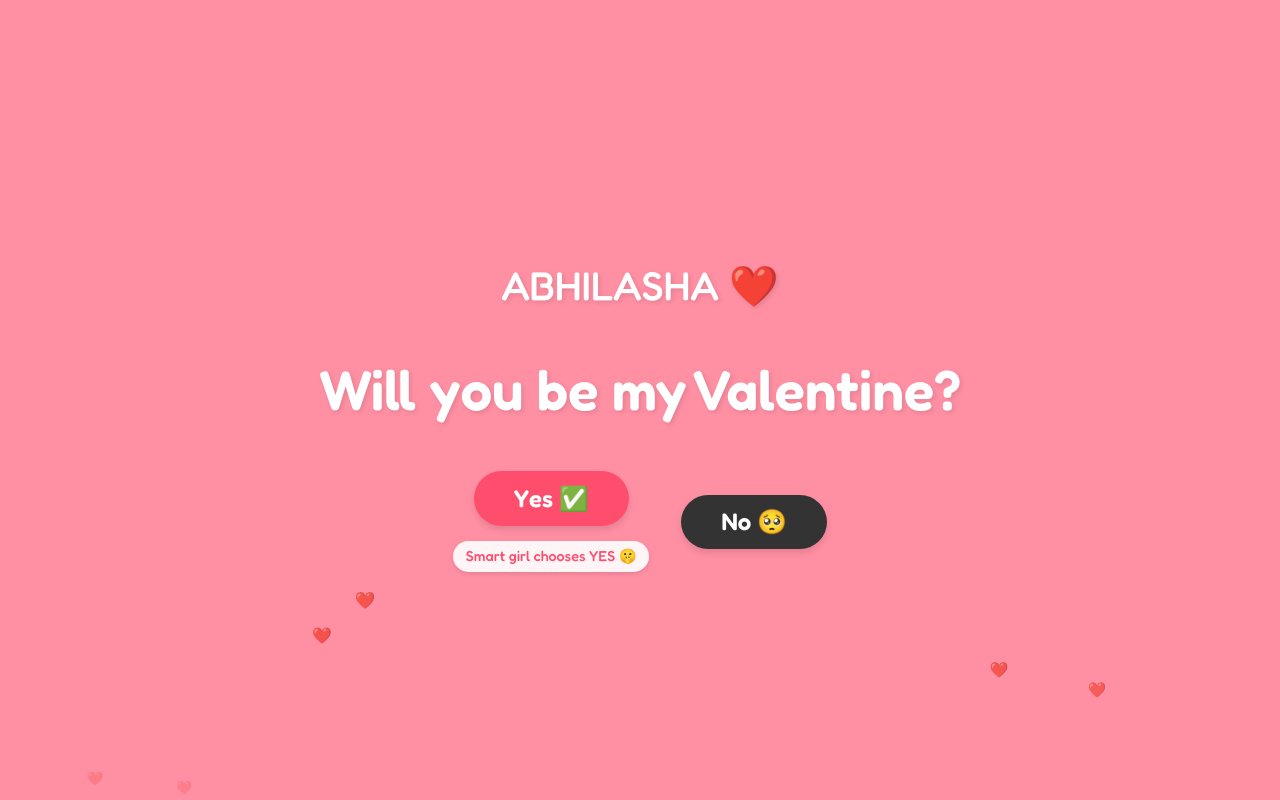
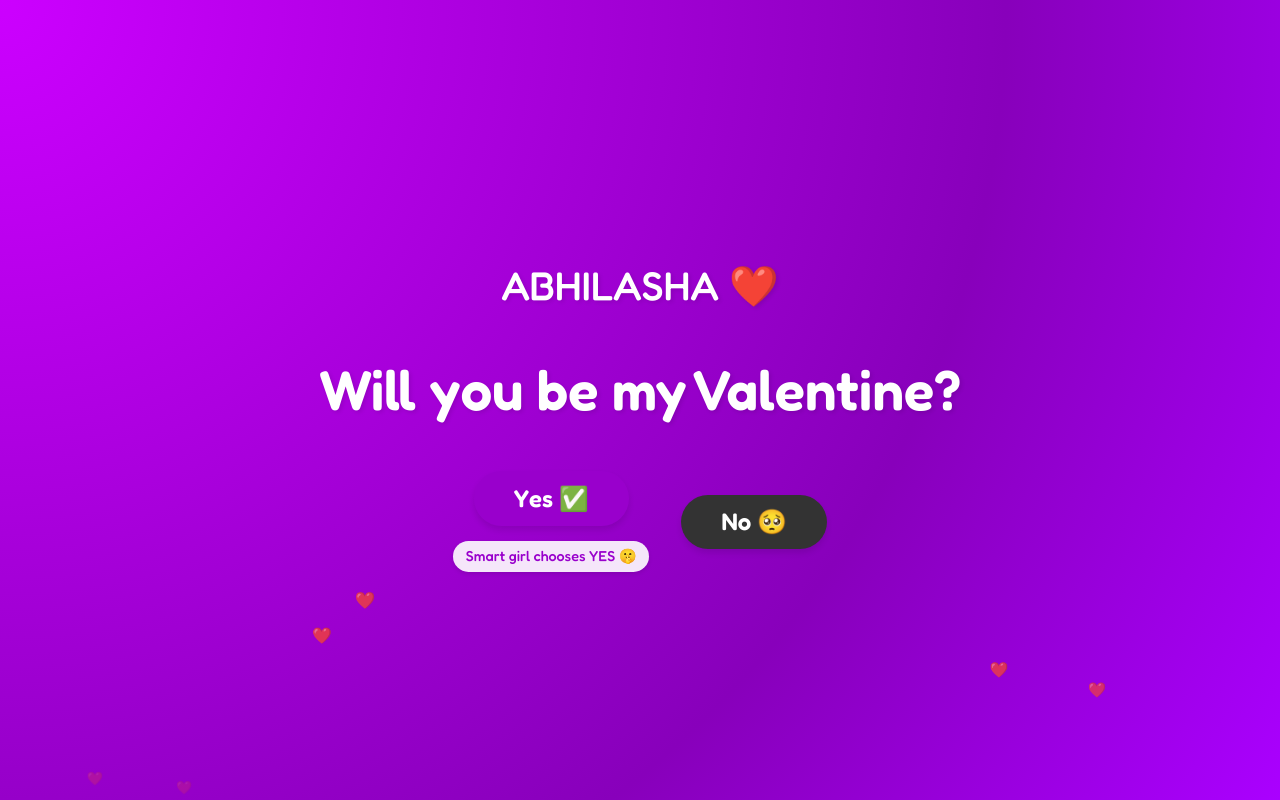
Before and after one commit to rahullastzone-lab/valentine, a Next.js app: page / in a window 1280 px wide. Built offline with nearby package versions, Linux system fonts and the light colour scheme.

Commit message:
update theme to purple gradient

```diff
--- a/src/app/globals.css
+++ b/src/app/globals.css
@@ -1,10 +1,10 @@
 @import url('https://fonts.googleapis.com/css2?family=Fredoka:wght@400;500;600&display=swap');
 
 :root {
-  --background: #ff8fa3;
+  --background: radial-gradient(circle at top left, #cc00ff, #aa00dd, #8800bb, #aa00ff);
   --foreground: #ffffff;
-  --btn-yes: #ff4d6d;
-  --btn-yes-hover: #ff3355;
+  --btn-yes: #9900cc;
+  --btn-yes-hover: #770099;
   --btn-no: #333333;
   --btn-no-hover: #1a1a1a;
 }
--- a/src/app/page.module.css
+++ b/src/app/page.module.css
@@ -87,7 +87,7 @@
   font-size: 0.9rem;
   font-weight: 500;
   background-color: rgba(255, 255, 255, 0.9);
-  color: #ff4d6d;
+  color: #9900cc;
   padding: 0.4rem 0.8rem;
   border-radius: 20px;
   box-shadow: 0 2px 4px rgba(0, 0, 0, 0.1);
@@ -122,7 +122,7 @@
 
 .floatingHeart {
   position: absolute;
-  color: #ff3355;
+  color: #cc00ff;
   font-size: 1.5rem;
   opacity: 0;
   user-select: none;
```
